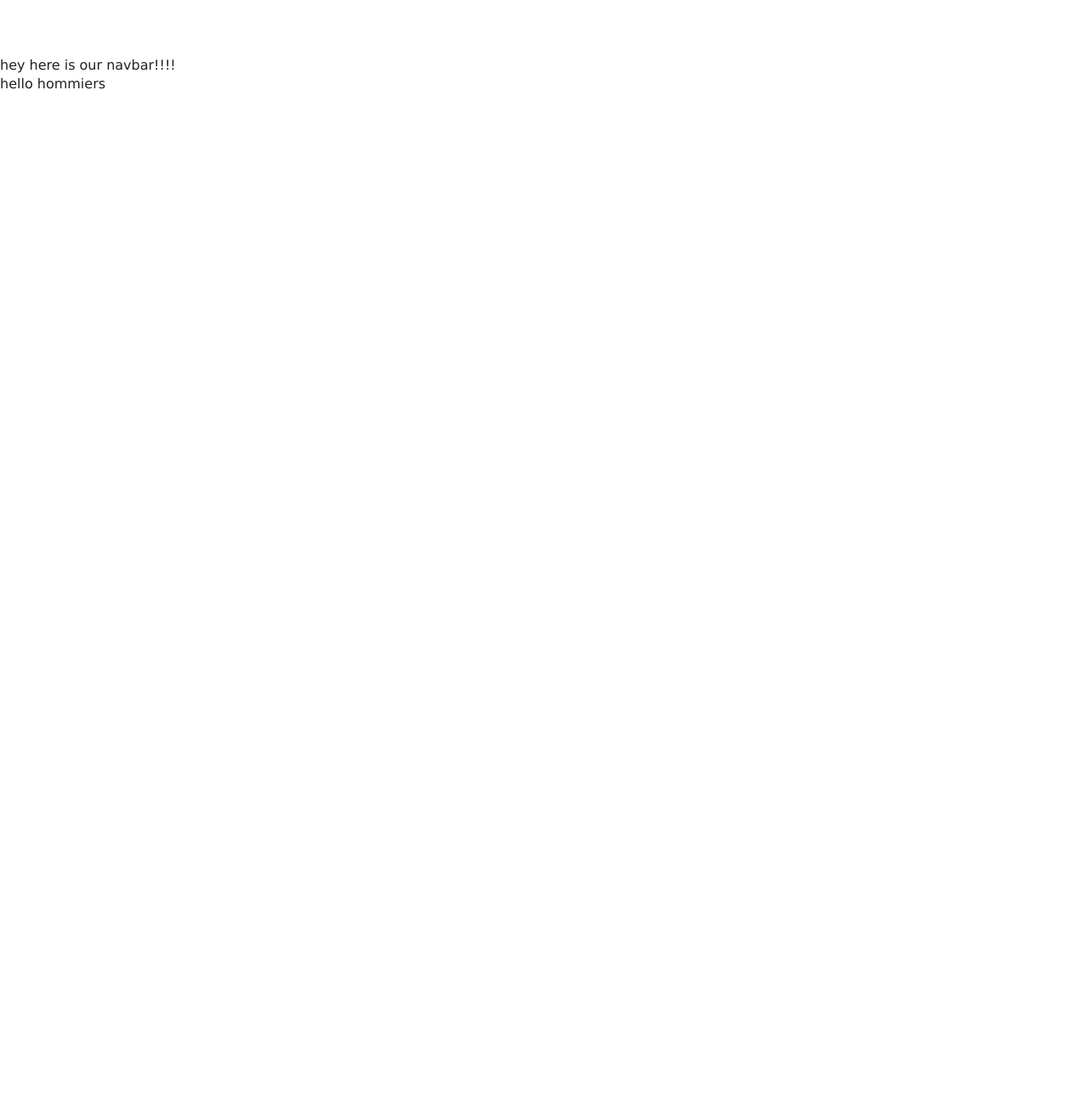
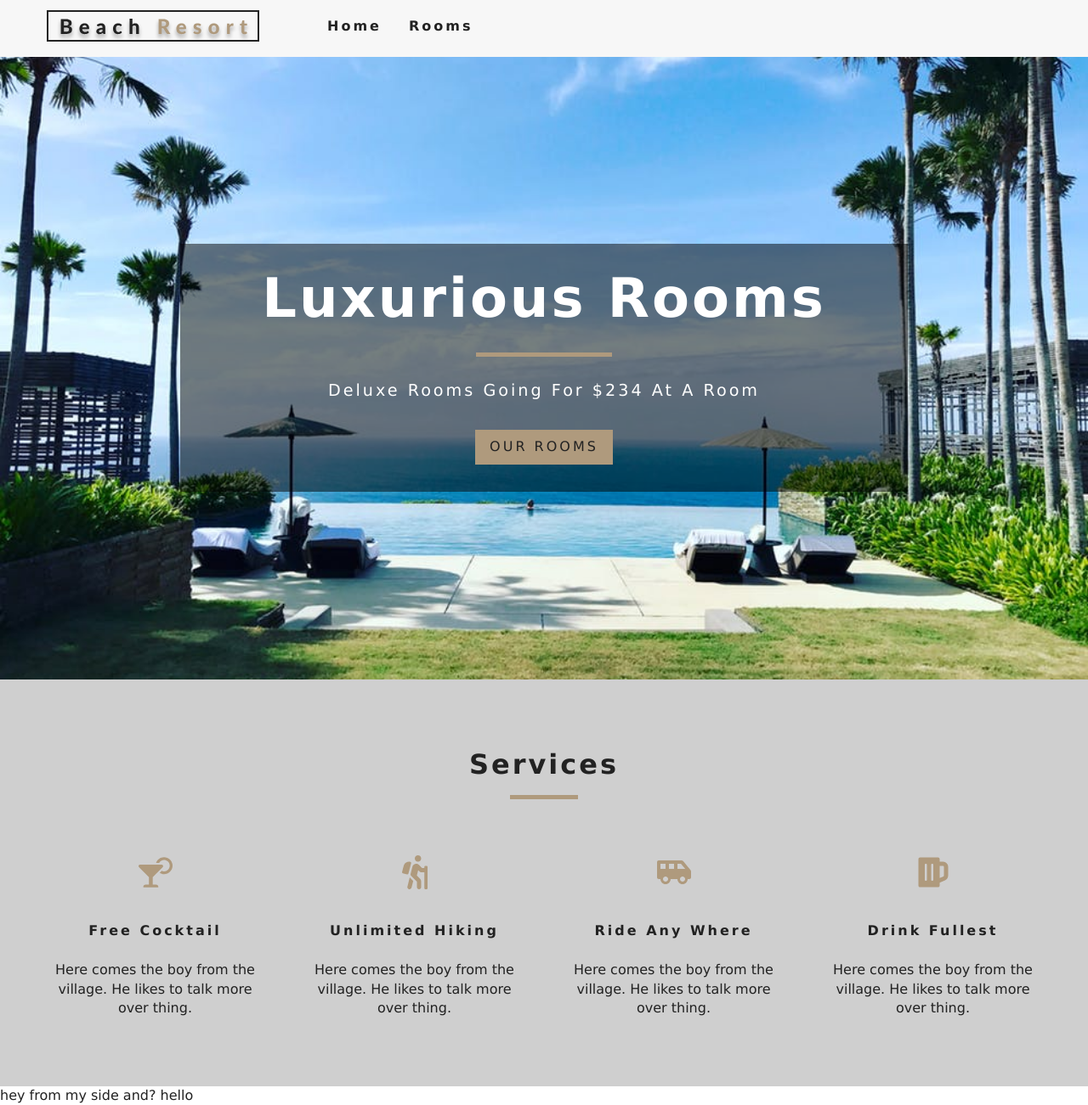
Before and after one commit to Bigthinz/Resort, a React (Create React App) app: page / in a window 1280 px wide. Shown: the whole page at 85% size. Before the commit the page ends 800 px from the top, so only its background shows below. Built offline with nearby package versions, Linux system fonts and the light colour scheme.

Commit message:
base layout

```diff
--- a/src/App.css
+++ b/src/App.css
@@ -252,6 +252,7 @@
 }
 .services h6 {
   letter-spacing: var(--mainSpacing);
+  text-transform: capitalize;
 }
 .services p {
   width: 80%;
--- /dev/null
+++ b/src/Context.js
@@ -0,0 +1,20 @@
+import React, { Component } from 'react'
+
+const RoomContext = React.createContext()
+
+class RoomProvider extends Component {
+
+    state = {}
+
+    render() {
+        return (
+            <RoomContext.Provider value="hello">
+                {this.props.children}
+            </RoomContext.Provider>
+        )
+    }
+}
+
+const RoomConsumer = RoomContext.Consumer
+
+export {RoomProvider, RoomConsumer, RoomContext }
--- /dev/null
+++ b/src/components/Banner.js
@@ -0,0 +1,12 @@
+import React from 'react'
+
+export default function Banner({children,title,subtitle}) {
+    return (
+        <div className="banner">
+            <h1>{title}</h1>
+            <div></div>
+            <p>{subtitle}</p>
+            {children}
+        </div>
+    )
+}
--- /dev/null
+++ b/src/components/FeaturedRooms.js
@@ -0,0 +1,15 @@
+import React, { Component } from 'react'
+import {RoomContext} from '../Context'
+
+export default class FeaturedRooms extends Component {
+    static contextType = RoomContext
+
+    render() {
+        const value= this.context
+        return (
+            <div>
+                hey from my side and? {value}
+            </div>
+        )
+    }
+}
--- /dev/null
+++ b/src/components/Hero.js
@@ -0,0 +1,14 @@
+import React from 'react'
+
+export default function Hero({children, hero}) {
+    return (
+        <header className={hero}>
+            {children}
+        </header>
+    )
+}
+
+
+Hero.defaultProps = {
+    hero:"defaultHero"
+}
--- a/src/components/Navbar.js
+++ b/src/components/Navbar.js
@@ -1,11 +1,42 @@
 import React, { Component } from 'react'
+import {Link} from 'react-router-dom'
+import logo from '../images/logo.svg'
+import {FaAlignRight} from 'react-icons/fa'
 
 export default class Navbar extends Component {
+
+    state = {
+        isOpen: false
+    }
+
+    handleToggle = ()=>{
+        this.setState({isOpen: !this.state.isOpen})
+    }
+
     render() {
         return (
-            <div>
-                hey here is our navbar!!!!
-            </div>
+
+            <nav className="navbar">
+                <div className="nav-center">
+                    <div className="nav-header">
+                        <Link to="/">
+                            <img src={logo} alt="resort logo"/>
+                        </Link>
+                        <button type="button" className="nav-btn" onClick={this.handleToggle}>
+                            <FaAlignRight className="nav-icon"/>
+                        </button>
+                    </div>
+                    <ul className={this.state.isOpen? "nav-links show-nav": "nav-links"}>
+                       <li>
+                           <Link to='/'>Home</Link>
+                       </li>
+                       <li>
+                           <Link to='/rooms'>Rooms</Link>
+                       </li>
+
+                    </ul>
+                </div>
+            </nav>
         )
     }
 }
--- /dev/null
+++ b/src/components/Services.js
@@ -0,0 +1,50 @@
+import React, { Component } from 'react'
+import Title from './Title'
+import {FaCocktail, FaHiking, FaShuttleVan, FaBeer} from 'react-icons/fa'
+
+export default class Services extends Component {
+    state = {
+        services:[
+            {
+                icon:<FaCocktail/>,
+                title: 'free Cocktail',
+                info: "Here comes the boy from the village. He likes to talk more over thing."
+            },
+            {
+                icon:<FaHiking/>,
+                title: 'unlimited Hiking',
+                info: "Here comes the boy from the village. He likes to talk more over thing."
+            },
+            {
+                icon:<FaShuttleVan/>,
+                title: 'Ride any where',
+                info: "Here comes the boy from the village. He likes to talk more over thing."
+            },
+            {
+                icon:<FaBeer/>,
+                title: 'Drink fullest',
+                info: "Here comes the boy from the village. He likes to talk more over thing."
+            }
+        ]
+    }
+
+    render() {
+        return (
+            <div className="services">
+                <Title title="services"/>
+                <div className="services-center">
+                    {this.state.services.map((item, index)=>{
+                        return(
+                            <article key={index} className="service">
+                                <span>{item.icon}</span>
+                                <h6>{item.title}</h6>
+                                <p>{item.info}</p>
+                            </article>
+                        )
+                    })}
+                </div>
+
+            </div>
+        )
+    }
+}
--- /dev/null
+++ b/src/components/Title.js
@@ -0,0 +1,10 @@
+import React from 'react'
+
+export default function Title({title}) {
+    return (
+        <div className="section-title">
+            <h4>{title}</h4>
+            <div></div>
+        </div>
+    )
+}
--- a/src/index.js
+++ b/src/index.js
@@ -4,12 +4,15 @@
 import {BrowserRouter as Router} from 'react-router-dom'
 import App from './App';
 import * as serviceWorker from './serviceWorker';
+import {RoomProvider} from './Context'
 
 ReactDOM.render(
   <React.StrictMode>
-    <Router>
-    <App />
-    </Router>
+    <RoomProvider>
+      <Router>
+        <App />
+      </Router>
+    </RoomProvider>
   </React.StrictMode>,
   document.getElementById('root')
 );
--- a/src/pages/Error.js
+++ b/src/pages/Error.js
@@ -1,9 +1,14 @@
 import React from 'react'
+import Hero from '../components/Hero'
+import Banner from '../components/Banner'
+import {Link} from 'react-router-dom'
 
 export const Error = () => {
     return (
-        <div>
-            Error page
-        </div>
+       <Hero>
+           <Banner title="404" subtitle="Page Not Found">
+                <Link to='/' className="btn-primary">Return Home</Link>
+           </Banner>
+       </Hero>
     )
 }
--- a/src/pages/Home.js
+++ b/src/pages/Home.js
@@ -1,9 +1,22 @@
 import React from 'react'
+import Hero from '../components/Hero'
+import Banner from '../components/Banner'
+import {Link} from 'react-router-dom'
+import Services from '../components/Services'
+import FeaturedRooms from '../components/FeaturedRooms'
 
 export const Home = () => {
     return (
-        <div>
-            hello hommiers
-        </div>
+        <>
+        <Hero>
+            <Banner title="Luxurious rooms" subtitle="Deluxe rooms going for $234 at a room">
+                <Link to='/rooms' className="btn-primary">
+                    Our rooms
+                </Link>
+            </Banner>
+        </Hero>
+        <Services/>
+        <FeaturedRooms/>
+        </>
     )
 }
--- a/src/pages/Room.js
+++ b/src/pages/Room.js
@@ -1,9 +1,16 @@
 import React from 'react'
+import Hero from '../components/Hero'
+import Banner from '../components/Banner'
+import {Link} from 'react-router-dom'
 
 export const Room = () => {
     return (
-        <div>
-            room page bro
-        </div>
+        <Hero hero="roomsHero">
+            <Banner title="Our Rooms" >
+                <Link to='/' className="btn-primary">
+                    Return Home
+                </Link>
+            </Banner>
+        </Hero>
     )
 }
```
